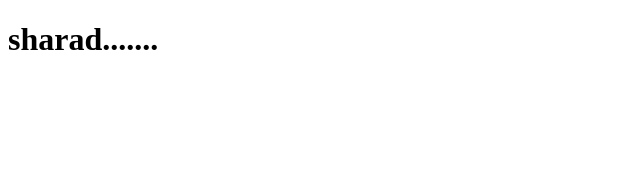
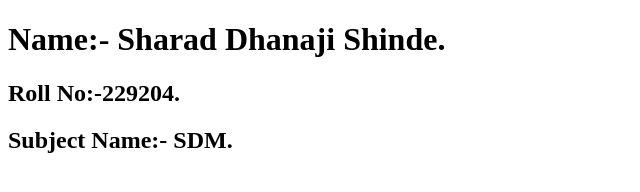
Before and after one commit to Sharad4141/SDMTest1, a website: page public/index.html in a window 1280 px wide. Shown: the whole page, without its empty margins (0-640 px from the left). Drawn offline with Linux system fonts and the light colour scheme.

Commit message:
SDMTEst01

```diff
--- a/public/index.html
+++ b/public/index.html
@@ -7,6 +7,8 @@
     <title>Document</title>
 </head>
 <body>
-    <h1>sharad.......<h1>
+    <h1>Name:- Sharad Dhanaji Shinde.<h1>
+    <h2>Roll No:-229204.</h2>
+    <h2>Subject Name:- SDM.</h2>
 </body>
 </html>
```
